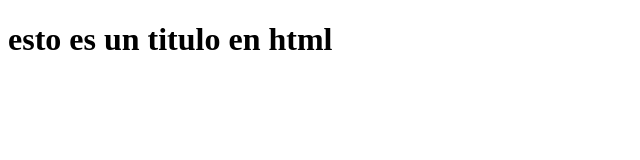
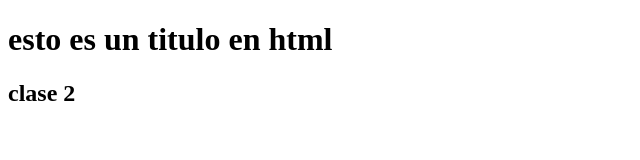
Before and after one commit to spinedanetwork/repository01, a plain HTML site: page index.html in a window 1280 px wide. Shown: the whole page, without its empty margins (0-640 px from the left). Drawn offline with Linux system fonts and the light colour scheme.

Commit message:
cambio en dev

```diff
--- a/index.html
+++ b/index.html
@@ -8,6 +8,7 @@
 </head>
 <body>
     <h1>esto es un titulo en html</h1>
+    <h2>clase 2</h2>
 
 </body>
 </html>
```
